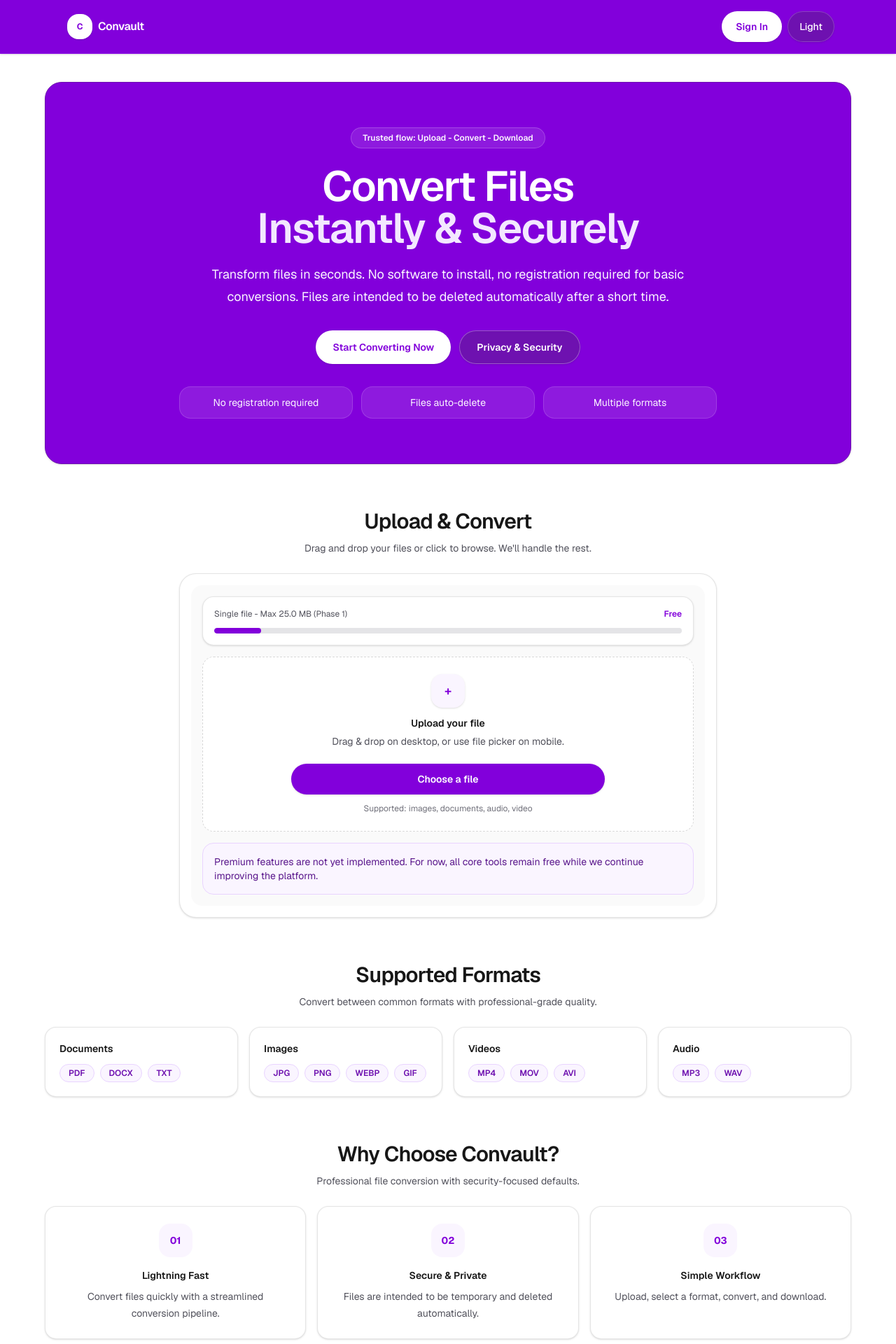
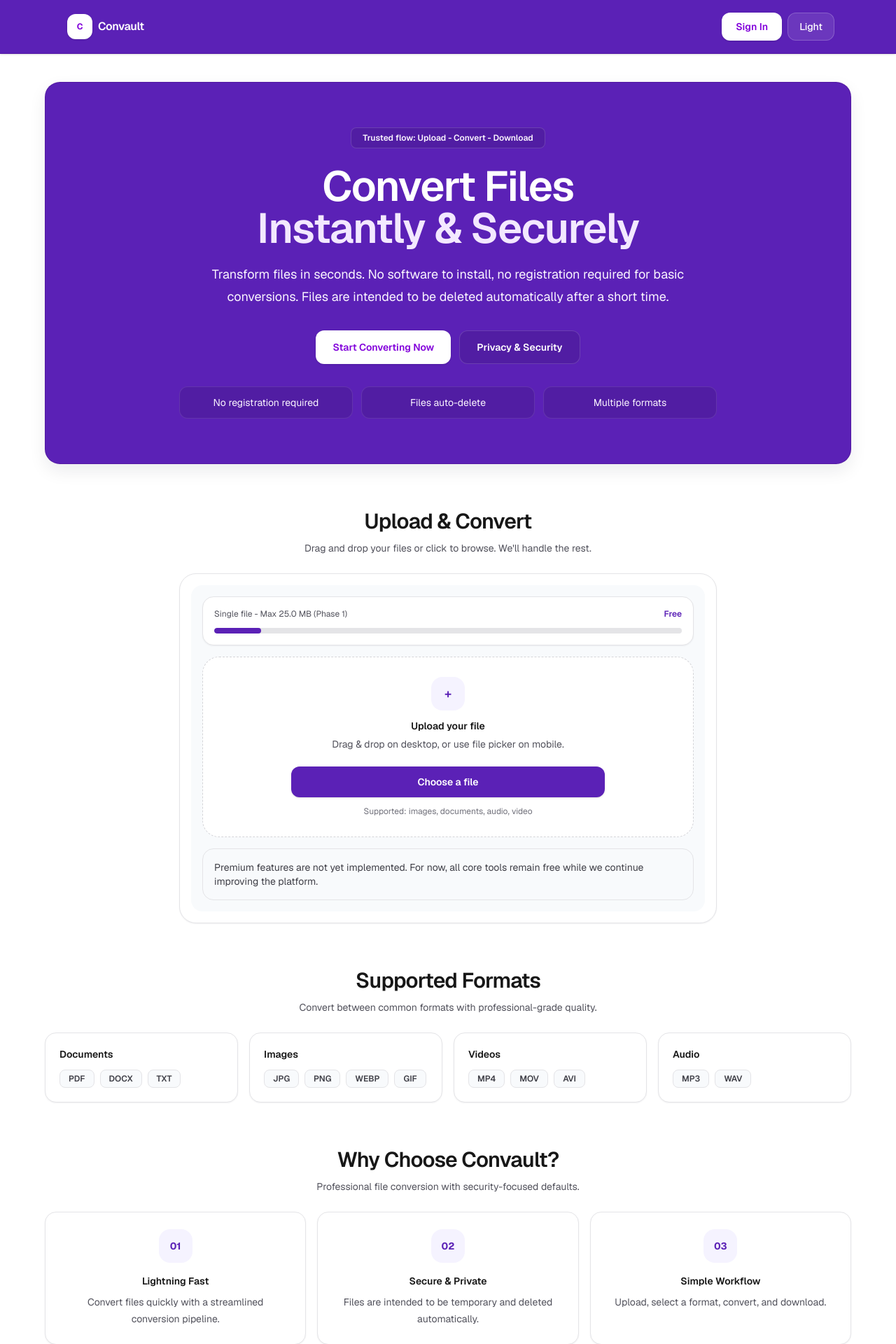
Before and after one commit to Zenthura-Inc/convault, a Next.js app: page / in a window 1280 px wide. Shown: the top 1920 px of the page at 70% size. Built offline with nearby package versions, Linux system fonts and the light colour scheme.

Commit message:
UI polish

```diff
--- a/src/app/dashboard/page.tsx
+++ b/src/app/dashboard/page.tsx
@@ -13,7 +13,7 @@
         </p>
       </section>
 
-      <section className="rounded-2xl border border-black/10 bg-white p-6 shadow-sm dark:border-white/10 dark:bg-zinc-950">
+      <section className="rounded-2xl border border-[var(--border-subtle)] bg-[var(--surface)] p-6 shadow-[var(--shadow-soft)]">
         <h2 className="text-base font-semibold">Your conversions</h2>
         <p className="mt-2 text-sm text-zinc-600 dark:text-zinc-300">
           This will show your conversion history once authentication is added.
@@ -22,13 +22,13 @@
         <div className="mt-6 flex flex-col gap-3 sm:flex-row">
           <Link
             href="/"
-            className="inline-flex h-11 items-center justify-center rounded-full bg-purple-700 px-5 text-sm font-semibold text-white shadow-sm transition hover:bg-purple-600 active:scale-[0.98]"
+            className="inline-flex h-11 items-center justify-center rounded-xl bg-[var(--brand)] px-5 text-sm font-semibold text-white shadow-sm transition hover:bg-[var(--brand-hover)] active:scale-[0.98]"
           >
             Convert a file
           </Link>
           <Link
             href="/pricing"
-            className="inline-flex h-11 items-center justify-center rounded-full border border-purple-200 bg-white px-5 text-sm font-semibold text-purple-700 shadow-sm transition hover:bg-purple-50 active:scale-[0.98] dark:border-purple-500/30 dark:bg-zinc-950 dark:text-purple-200 dark:hover:bg-purple-950/30"
+            className="inline-flex h-11 items-center justify-center rounded-xl border border-[var(--border-subtle)] bg-[var(--surface)] px-5 text-sm font-semibold text-[var(--brand)] transition hover:bg-[var(--surface-muted)] active:scale-[0.98]"
           >
             See plans
           </Link>
--- a/src/app/page.tsx
+++ b/src/app/page.tsx
@@ -46,9 +46,9 @@
 export default function Home() {
   return (
     <div className="space-y-14 sm:space-y-16">
-      <section className="overflow-hidden rounded-3xl border border-purple-800 bg-purple-700 px-6 py-12 text-white shadow-sm sm:px-10 sm:py-16">
+      <section className="overflow-hidden rounded-[1.35rem] border border-purple-950/25 bg-[var(--brand)] px-6 py-12 text-white shadow-[0_10px_24px_rgb(15_23_42/0.08)] sm:px-10 sm:py-16">
         <div className="mx-auto max-w-3xl text-center">
-          <div className="mx-auto inline-flex items-center rounded-full border border-white/20 bg-white/10 px-4 py-1.5 text-xs font-semibold text-purple-50">
+          <div className="mx-auto inline-flex items-center rounded-lg border border-white/15 bg-black/10 px-4 py-1.5 text-xs font-semibold text-purple-50">
             Trusted flow: Upload - Convert - Download
           </div>
           <h1 className="mt-6 text-4xl font-semibold tracking-tight sm:text-6xl">
@@ -63,13 +63,13 @@
           <div className="mt-8 flex flex-col items-center justify-center gap-3 sm:flex-row">
             <a
               href="#converter"
-              className="inline-flex h-12 w-full items-center justify-center rounded-full bg-white px-6 text-sm font-semibold text-purple-700 shadow-sm transition hover:bg-purple-50 active:scale-[0.98] sm:w-auto"
+              className="inline-flex h-12 w-full items-center justify-center rounded-xl bg-white px-6 text-sm font-semibold text-purple-700 shadow-sm transition hover:bg-purple-50 active:scale-[0.98] sm:w-auto"
             >
               Start Converting Now
             </a>
             <a
               href="/privacy"
-              className="inline-flex h-12 w-full items-center justify-center rounded-full border border-white/30 bg-purple-800 px-6 text-sm font-semibold text-white shadow-sm transition hover:bg-purple-900 active:scale-[0.98] sm:w-auto"
+              className="inline-flex h-12 w-full items-center justify-center rounded-xl border border-white/15 bg-black/10 px-6 text-sm font-semibold text-white transition hover:bg-black/15 active:scale-[0.98] sm:w-auto"
             >
               Privacy & Security
             </a>
@@ -79,7 +79,7 @@
               (item) => (
                 <div
                   key={item}
-                  className="rounded-2xl border border-white/15 bg-white/10 px-4 py-3"
+                  className="rounded-xl border border-white/10 bg-black/10 px-4 py-3"
                 >
                   {item}
                 </div>
@@ -99,8 +99,8 @@
           </p>
         </div>
 
-        <div className="mx-auto w-full max-w-3xl rounded-3xl border border-black/10 bg-white p-4 shadow-sm dark:border-white/10 dark:bg-zinc-950">
-          <div className="rounded-2xl bg-zinc-50 p-4 dark:bg-zinc-900/50">
+        <div className="mx-auto w-full max-w-3xl rounded-3xl border border-[var(--border-subtle)] bg-[var(--surface)] p-3 shadow-[var(--shadow-soft)] sm:p-4">
+          <div className="rounded-2xl bg-[var(--surface-muted)] p-3 sm:p-4">
             <ConverterCard />
           </div>
         </div>
@@ -120,14 +120,14 @@
           {formatGroups.map((group) => (
             <article
               key={group.title}
-              className="rounded-2xl border border-black/10 bg-white p-5 shadow-sm transition hover:border-purple-200 dark:border-white/10 dark:bg-zinc-950 dark:hover:border-purple-500/40"
+              className="rounded-2xl border border-[var(--border-subtle)] bg-[var(--surface)] p-5 shadow-[var(--shadow-soft)] transition hover:border-[var(--border-strong)]"
             >
               <p className="text-sm font-semibold">{group.title}</p>
               <div className="mt-3 flex flex-wrap gap-2">
                 {group.formats.map((format) => (
                   <span
                     key={format}
-                    className="rounded-full border border-purple-200 bg-purple-50 px-3 py-1 text-xs font-semibold text-purple-800 dark:border-purple-500/30 dark:bg-purple-950/40 dark:text-purple-100"
+                    className="rounded-lg border border-[var(--border-subtle)] bg-[var(--surface-muted)] px-3 py-1 text-xs font-semibold text-zinc-700 dark:text-zinc-200"
                   >
                     {format}
                   </span>
@@ -152,9 +152,9 @@
           {benefits.map((benefit) => (
             <article
               key={benefit.title}
-              className="rounded-2xl border border-black/10 bg-white p-6 text-center shadow-sm dark:border-white/10 dark:bg-zinc-950"
+              className="rounded-2xl border border-[var(--border-subtle)] bg-[var(--surface)] p-6 text-center shadow-[var(--shadow-soft)]"
             >
-              <div className="mx-auto flex h-12 w-12 items-center justify-center rounded-2xl bg-purple-50 text-sm font-bold text-purple-700 dark:bg-purple-950/50 dark:text-purple-200">
+              <div className="mx-auto flex h-12 w-12 items-center justify-center rounded-2xl bg-[var(--brand-soft)] text-sm font-bold text-[var(--brand)]">
                 {benefit.icon}
               </div>
               <h3 className="mt-4 text-sm font-semibold">{benefit.title}</h3>
@@ -180,7 +180,7 @@
           {testimonials.map((testimonial) => (
             <article
               key={testimonial.name}
-              className="rounded-2xl border border-black/10 bg-white p-6 shadow-sm dark:border-white/10 dark:bg-zinc-950"
+              className="rounded-2xl border border-[var(--border-subtle)] bg-[var(--surface)] p-6 shadow-[var(--shadow-soft)]"
             >
               <p className="text-sm leading-7 text-zinc-700 dark:text-zinc-200">
                 &ldquo;{testimonial.quote}&rdquo;
@@ -194,7 +194,7 @@
         </div>
       </section>
 
-      <section className="rounded-3xl border border-purple-800 bg-purple-700 p-8 text-center text-white shadow-sm sm:p-10">
+      <section className="rounded-[1.35rem] border border-purple-950/25 bg-[var(--brand)] p-8 text-center text-white shadow-[0_8px_20px_rgb(15_23_42/0.08)] sm:p-10">
         <h2 className="text-2xl font-semibold tracking-tight sm:text-3xl">
           Ready to Convert?
         </h2>
@@ -205,13 +205,13 @@
         <div className="mt-6 flex flex-col items-center justify-center gap-3 sm:flex-row">
           <a
             href="#converter"
-            className="inline-flex h-12 w-full items-center justify-center rounded-full bg-white px-6 text-sm font-semibold text-purple-700 shadow-sm transition hover:bg-purple-50 active:scale-[0.98] sm:w-auto"
+            className="inline-flex h-12 w-full items-center justify-center rounded-xl bg-white px-6 text-sm font-semibold text-purple-700 shadow-sm transition hover:bg-purple-50 active:scale-[0.98] sm:w-auto"
           >
             Get Started Free
           </a>
           <a
             href="/privacy"
-            className="inline-flex h-12 w-full items-center justify-center rounded-full border border-white/30 bg-purple-800 px-6 text-sm font-semibold text-white shadow-sm transition hover:bg-purple-900 active:scale-[0.98] sm:w-auto"
+            className="inline-flex h-12 w-full items-center justify-center rounded-xl border border-white/15 bg-black/10 px-6 text-sm font-semibold text-white transition hover:bg-black/15 active:scale-[0.98] sm:w-auto"
           >
             Privacy & Security
           </a>
--- a/src/app/privacy/page.tsx
+++ b/src/app/privacy/page.tsx
@@ -34,7 +34,7 @@
         </PrivacyCard>
       </section>
 
-      <section className="rounded-2xl border border-black/10 bg-white p-6 text-sm leading-7 text-zinc-700 shadow-sm dark:border-white/10 dark:bg-zinc-950 dark:text-zinc-200">
+      <section className="rounded-2xl border border-[var(--border-subtle)] bg-[var(--surface)] p-6 text-sm leading-7 text-zinc-700 shadow-[var(--shadow-soft)] dark:text-zinc-200">
         <p>
           If you have any questions about privacy, please check back later for
           updates as we expand documentation alongside new features.
@@ -52,7 +52,7 @@
   children: ReactNode;
 }>) {
   return (
-    <article className="rounded-2xl border border-black/10 bg-white p-6 shadow-sm dark:border-white/10 dark:bg-zinc-950">
+    <article className="rounded-2xl border border-[var(--border-subtle)] bg-[var(--surface)] p-6 shadow-[var(--shadow-soft)]">
       <h2 className="text-base font-semibold">{title}</h2>
       <p className="mt-2 text-sm leading-7 text-zinc-600 dark:text-zinc-300">
         {children}
--- a/src/components/converter-card.tsx
+++ b/src/components/converter-card.tsx
@@ -203,10 +203,10 @@
 
   return (
     <div className="space-y-4">
-      <div className="rounded-2xl border border-black/10 bg-white p-4 shadow-sm dark:border-white/10 dark:bg-zinc-950">
+      <div className="rounded-2xl border border-[var(--border-subtle)] bg-[var(--surface)] p-4 shadow-[var(--shadow-soft)]">
         <div className="flex items-center justify-between gap-4 text-xs text-zinc-600 dark:text-zinc-300">
           <span>Single file - Max {formatBytes(MAX_BYTES)} (Phase 1)</span>
-          <span className="font-semibold text-purple-700 dark:text-purple-300">
+          <span className="font-semibold text-[var(--brand)]">
             Free
           </span>
         </div>
@@ -219,17 +219,17 @@
           aria-label="Conversion progress"
         >
           <div
-            className="h-full rounded-full bg-purple-700 transition-[width]"
+            className="h-full rounded-full bg-[var(--brand)] transition-[width]"
             style={{ width: `${progressValue}%` }}
           />
         </div>
       </div>
 
       <div
-        className={`rounded-2xl border border-dashed p-6 text-center transition ${
+        className={`rounded-3xl border border-dashed p-6 text-center transition sm:p-7 ${
           dragActive
-            ? "border-purple-500 bg-purple-50 dark:bg-purple-950/30"
-            : "border-black/15 bg-white dark:border-white/15 dark:bg-zinc-950"
+            ? "border-[var(--brand)] bg-[var(--brand-soft)]"
+            : "border-[var(--border-strong)] bg-[var(--surface)] hover:border-[var(--brand)]/60"
         }`}
         onDragEnter={(event) => {
           event.preventDefault();
@@ -255,7 +255,7 @@
         }}
       >
         <div className="mx-auto flex max-w-md flex-col items-center gap-3">
-          <div className="flex h-12 w-12 items-center justify-center rounded-2xl bg-purple-50 text-lg font-semibold text-purple-700 shadow-sm dark:bg-purple-950/50 dark:text-purple-200">
+          <div className="flex h-12 w-12 items-center justify-center rounded-2xl bg-[var(--brand-soft)] text-lg font-semibold text-[var(--brand)]">
             +
           </div>
           <div className="space-y-1">
@@ -275,7 +275,7 @@
 
           <button
             type="button"
-            className="mt-2 inline-flex h-11 w-full items-center justify-center rounded-full bg-purple-700 px-5 text-sm font-semibold text-white shadow-sm transition hover:bg-purple-600 active:scale-[0.98] disabled:cursor-not-allowed disabled:opacity-60"
+            className="mt-2 inline-flex h-11 w-full items-center justify-center rounded-xl bg-[var(--brand)] px-5 text-sm font-semibold text-white shadow-sm transition hover:bg-[var(--brand-hover)] active:scale-[0.98] disabled:cursor-not-allowed disabled:opacity-60"
             onClick={() => inputRef.current?.click()}
             disabled={isConverting}
           >
@@ -297,7 +297,7 @@
       </div>
 
       {file ? (
-        <div className="rounded-2xl border border-black/10 bg-white p-4 shadow-sm dark:border-white/10 dark:bg-zinc-950">
+        <div className="rounded-2xl border border-[var(--border-subtle)] bg-[var(--surface)] p-4 shadow-[var(--shadow-soft)]">
           <div className="flex flex-col gap-3 sm:flex-row sm:items-center sm:justify-between">
             <div className="min-w-0">
               <p className="truncate text-sm font-semibold text-zinc-900 dark:text-zinc-100">
@@ -309,7 +309,7 @@
             </div>
             <button
               type="button"
-              className="inline-flex h-10 items-center justify-center rounded-full border border-purple-200 bg-white px-4 text-sm font-semibold text-purple-700 shadow-sm transition hover:bg-purple-50 active:scale-[0.98] disabled:cursor-not-allowed disabled:opacity-60 dark:border-purple-500/30 dark:bg-zinc-950 dark:text-purple-200 dark:hover:bg-purple-950/30"
+              className="inline-flex h-10 items-center justify-center rounded-xl border border-[var(--border-subtle)] bg-[var(--surface)] px-4 text-sm font-semibold text-[var(--brand)] transition hover:bg-[var(--surface-muted)] active:scale-[0.98] disabled:cursor-not-allowed disabled:opacity-60"
               onClick={() => resetAll()}
               disabled={isConverting}
             >
@@ -323,7 +323,7 @@
                 Output format
               </span>
               <select
-                className="mt-2 h-11 w-full rounded-2xl border border-black/10 bg-white px-3 text-sm font-semibold text-zinc-900 shadow-sm outline-none transition focus:border-purple-500 focus:ring-2 focus:ring-purple-500/20 dark:border-white/10 dark:bg-zinc-950 dark:text-zinc-100"
+                className="mt-2 h-11 w-full rounded-xl border border-[var(--border-subtle)] bg-[var(--surface)] px-3 text-sm font-semibold text-zinc-900 outline-none transition hover:border-[var(--border-strong)] focus:border-[var(--brand)] focus:ring-2 focus:ring-purple-500/20 dark:text-zinc-100"
                 value={outputFormat}
                 onChange={(event) => setOutputFormat(event.target.value)}
                 disabled={isConverting || formats.length === 0}
@@ -341,14 +341,14 @@
                 <a
                   href={downloadUrl}
                   download={downloadName}
-                  className="inline-flex h-11 w-full items-center justify-center rounded-full bg-purple-700 px-5 text-sm font-semibold text-white shadow-sm transition hover:bg-purple-600 active:scale-[0.98]"
+                  className="inline-flex h-11 w-full items-center justify-center rounded-xl bg-[var(--brand)] px-5 text-sm font-semibold text-white shadow-sm transition hover:bg-[var(--brand-hover)] active:scale-[0.98]"
                 >
                   Download
                 </a>
               ) : (
                 <button
                   type="button"
-                  className="inline-flex h-11 w-full items-center justify-center rounded-full bg-purple-700 px-5 text-sm font-semibold text-white shadow-sm transition hover:bg-purple-600 active:scale-[0.98] disabled:cursor-not-allowed disabled:opacity-60"
+                  className="inline-flex h-11 w-full items-center justify-center rounded-xl bg-[var(--brand)] px-5 text-sm font-semibold text-white shadow-sm transition hover:bg-[var(--brand-hover)] active:scale-[0.98] disabled:cursor-not-allowed disabled:opacity-60"
                   onClick={startConvert}
                   disabled={!canConvert || step !== "selected" || isConverting}
                 >
@@ -362,7 +362,7 @@
             <div className="mt-4">
               <div className="h-2 w-full overflow-hidden rounded-full bg-zinc-200 dark:bg-white/10">
                 <div
-                  className="h-full rounded-full bg-purple-700 transition-[width]"
+                  className="h-full rounded-full bg-[var(--brand)] transition-[width]"
                   style={{ width: `${progress}%` }}
                 />
               </div>
@@ -380,7 +380,7 @@
         </div>
       ) : null}
 
-      <div className="rounded-2xl border border-purple-200 bg-purple-50 p-4 text-sm text-purple-900 dark:border-purple-500/30 dark:bg-purple-950/30 dark:text-purple-100">
+      <div className="rounded-2xl border border-[var(--border-subtle)] bg-[var(--surface-muted)] p-4 text-sm text-zinc-700 dark:text-zinc-200">
         Premium features are not yet implemented. For now, all core tools remain
         free while we continue improving the platform.
       </div>
--- a/src/components/site-footer.tsx
+++ b/src/components/site-footer.tsx
@@ -2,7 +2,7 @@
 
 export function SiteFooter() {
   return (
-    <footer className="border-t border-purple-400/20 bg-purple-950 text-purple-100">
+    <footer className="bg-purple-950 text-purple-100">
       <div className="mx-auto flex w-full max-w-6xl flex-col gap-3 px-4 py-8 text-sm sm:flex-row sm:items-center sm:justify-between sm:px-6">
         <p>Copyright {new Date().getFullYear()} Convault. All rights reserved.</p>
         <div className="flex flex-wrap items-center gap-4">
--- a/src/components/site-header.tsx
+++ b/src/components/site-header.tsx
@@ -4,15 +4,15 @@
 
 export function SiteHeader() {
   return (
-    <header className="sticky top-0 z-30 w-full border-b border-purple-400/20 bg-purple-700 text-white shadow-sm">
+    <header className="sticky top-0 z-30 w-full border-b border-purple-950/20 bg-[var(--brand)] text-white shadow-sm">
       <div className="mx-auto w-full max-w-6xl px-4 py-3 sm:px-6">
         <div className="flex items-center justify-between gap-3">
           <div className="flex items-center gap-3">
             <Link
               href="/"
-              className="inline-flex items-center gap-2 rounded-2xl px-2 py-2 text-sm font-semibold tracking-tight transition hover:bg-white/10"
+              className="inline-flex items-center gap-2 rounded-xl px-2 py-2 text-sm font-semibold tracking-tight transition hover:bg-white/10"
             >
-              <span className="inline-flex h-9 w-9 items-center justify-center rounded-2xl bg-white text-xs font-bold text-purple-700 shadow-sm">
+              <span className="inline-flex h-9 w-9 items-center justify-center rounded-xl bg-white text-xs font-bold text-purple-700 shadow-sm">
                 C
               </span>
               <span className="hidden sm:block text-base">Convault</span>
@@ -22,7 +22,7 @@
           <div className="flex items-center gap-2">
             <Link
               href="/dashboard"
-              className="hidden h-11 items-center justify-center rounded-full bg-white px-5 text-sm font-semibold text-purple-700 shadow-sm transition hover:bg-purple-50 active:scale-[0.98] sm:inline-flex"
+              className="hidden h-10 items-center justify-center rounded-xl bg-white px-5 text-sm font-semibold text-purple-700 shadow-sm transition hover:bg-purple-50 active:scale-[0.98] sm:inline-flex"
             >
               Sign In
             </Link>
@@ -33,7 +33,7 @@
         <nav className="mt-3 flex items-center gap-2 sm:hidden">
           <Link
             href="/dashboard"
-            className="inline-flex h-10 w-full flex-1 items-center justify-center rounded-full bg-white px-4 text-sm font-semibold text-purple-700 shadow-sm transition active:scale-[0.98]"
+            className="inline-flex h-10 w-full flex-1 items-center justify-center rounded-xl bg-white px-4 text-sm font-semibold text-purple-700 shadow-sm transition active:scale-[0.98]"
           >
             Sign In
           </Link>
--- a/src/components/theme-toggle.tsx
+++ b/src/components/theme-toggle.tsx
@@ -16,7 +16,7 @@
   return (
     <button
       type="button"
-      className="inline-flex h-11 items-center justify-center rounded-full border border-white/20 bg-purple-800 px-4 text-sm font-medium text-white shadow-sm transition hover:bg-purple-900 active:scale-[0.98]"
+      className="inline-flex h-10 items-center justify-center rounded-xl border border-white/20 bg-white/10 px-4 text-sm font-medium text-white transition hover:bg-white/15 active:scale-[0.98]"
       aria-label={isDark ? "Switch to light mode" : "Switch to dark mode"}
       aria-pressed={isDark}
       onClick={() => {
```
Also changed, not shown: src/app/globals.css (+20 -0 lines), src/app/pricing/page.tsx (+7 -7 lines).
